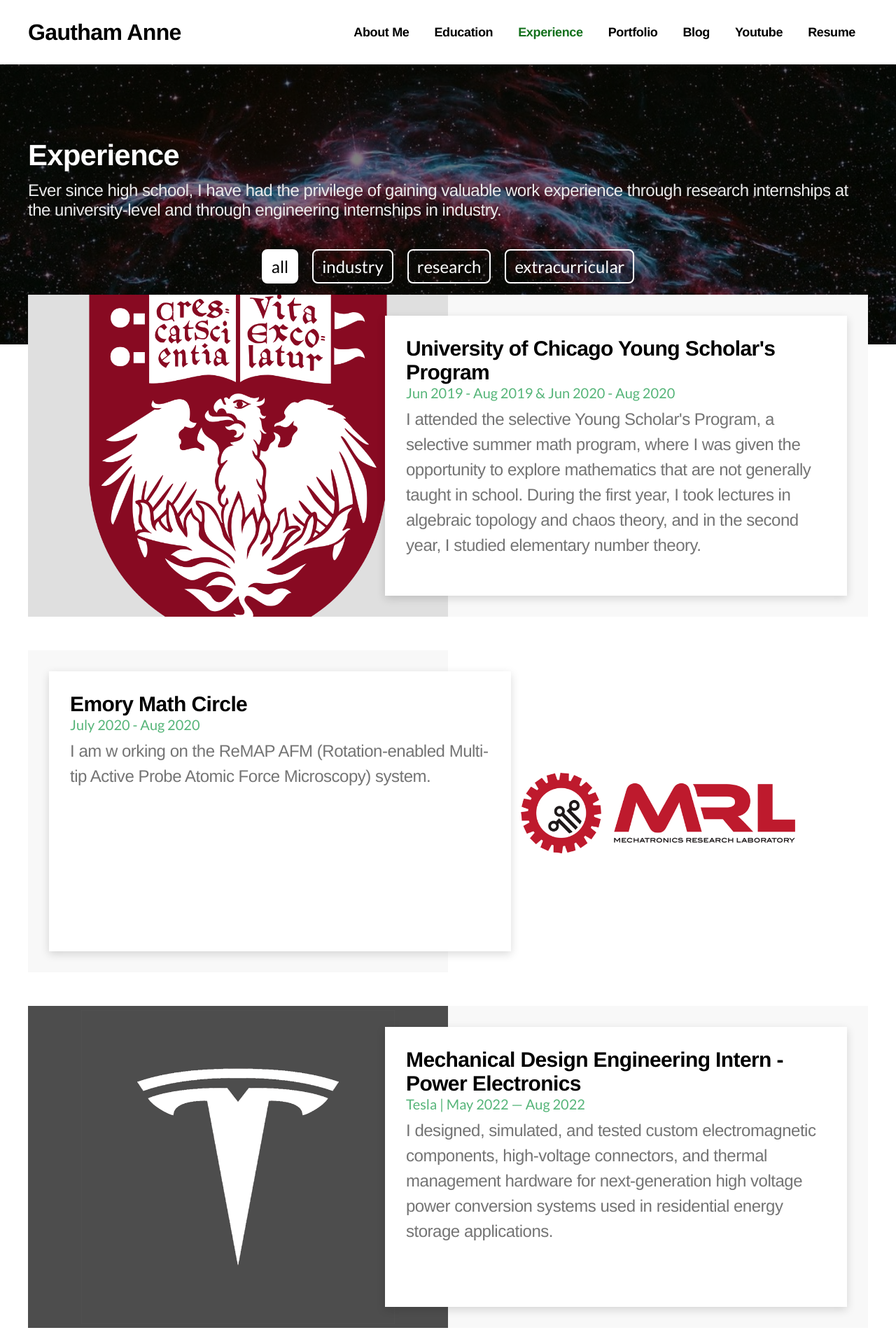
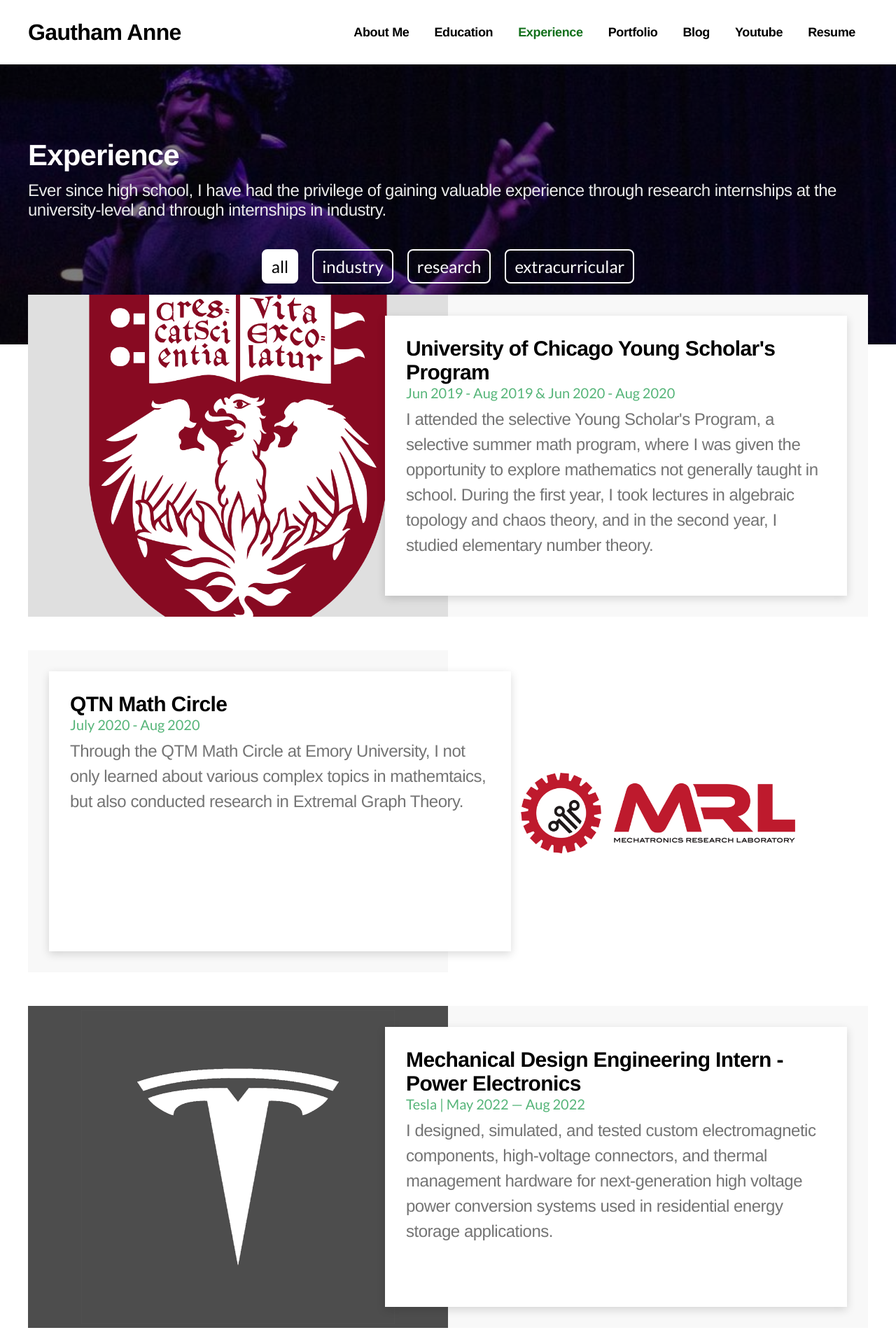
Before and after one commit to annegautham/annegautham.github.io, a Jekyll site: the page built from experience/index.md, in a window 1280 px wide. Shown: the top 1920 px of the page at 70% size. Built offline with Jekyll 4.4.1, drawn with Linux system fonts in a browser that asks for light colours; some web fonts are replaced.

Commit message:
changed header

```diff
--- a/_layouts/splashpage.html
+++ b/_layouts/splashpage.html
@@ -33,11 +33,13 @@
         // $(open_selector).css("display", "block");
       });
 
+
       $("#class_overlay").click(function() {
         $("#class_overlay").css("display", "none");
         $(open_selector).css("display", "none");
       });
     </script>
+
   {% endif %}
 
   {{ content }}
--- a/_sass/main.scss
+++ b/_sass/main.scss
@@ -310,7 +310,7 @@
 }
 
 .header_image {
-  background-image: url('/assets/images/header.jpg');
+  background-image: url('/assets/images/stage.jpg');
   background-repeat: no-repeat;
   background-size: cover;
   background-position: center;
--- a/experience/index.md
+++ b/experience/index.md
@@ -1,7 +1,7 @@
 ---
 layout: splashpage
 title: "Experience"
-description: Ever since high school, I have had the privilege of gaining valuable work experience through research internships at the university-level and through engineering internships in industry.
+description: Ever since high school, I have had the privilege of gaining valuable experience through research internships at the university-level and through internships in industry.
 filterable: true
 filter_tags:
   - all
@@ -16,15 +16,15 @@
 	page_url="/experience/ysp"
 	image_path="/assets/images/experience/uchicago.png"
 	subheader="Jun 2019 - Aug 2019 & Jun 2020 - Aug 2020"
-	description="I attended the selective Young Scholar's Program, a selective summer math program, where I was given the opportunity to explore mathematics that are not generally taught in school. During the first year, I took lectures in algebraic topology and chaos theory, and in the second year, I studied elementary number theory."
+	description="I attended the selective Young Scholar's Program, a selective summer math program, where I was given the opportunity to explore mathematics not generally taught in school. During the first year, I took lectures in algebraic topology and chaos theory, and in the second year, I studied elementary number theory."
 %}
 
 {% include card.html
-	title="Emory Math Circle"
+	title="QTN Math Circle"
 	page_url="/experience/mrl"
 	image_path="/assets/images/experience/mrl.png"
 	subheader="July 2020 - Aug 2020"
-	description="I am w	orking on the ReMAP AFM (Rotation-enabled Multi-tip Active Probe Atomic Force Microscopy) system."
+	description="Through the QTM Math Circle at Emory University, I not only learned about various complex topics in mathemtaics, but also conducted research in Extremal Graph Theory."
 	tags="all research"
 %}
 
```
Also changed, not shown: aboutme/index.md (+1 -1 lines), assets/images/stage.jpg (added).
